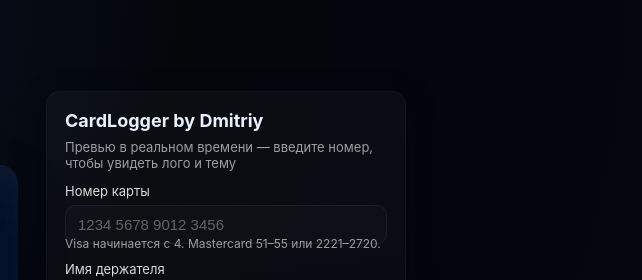
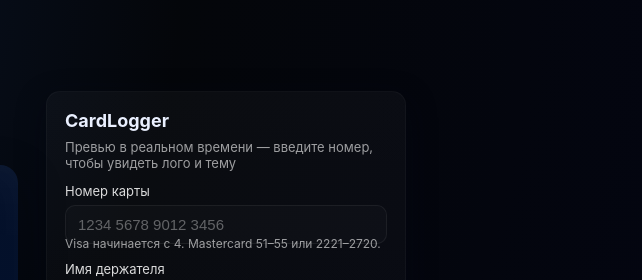
Before and after one commit to thxgoldd/CardLogv2, a plain HTML site: page index.html in a window 1280 px wide. Shown: the part 105-385 px from the top of the page, 638-1280 px from the left. Drawn offline with Linux system fonts and the light colour scheme.

Commit message:
Update index.html

```diff
--- a/index.html
+++ b/index.html
@@ -69,7 +69,7 @@
 
   <!-- Form -->
   <form class="form" onsubmit="return false;" autocomplete="off" aria-label="Card form">
-    <h2>CardLogger by Dmitriy</h2>
+    <h2>CardLogger</h2>
     <div class="muted">Превью в реальном времени — введите номер, чтобы увидеть лого и тему</div>
 
     <label for="cardNumber">Номер карты</label>
```
